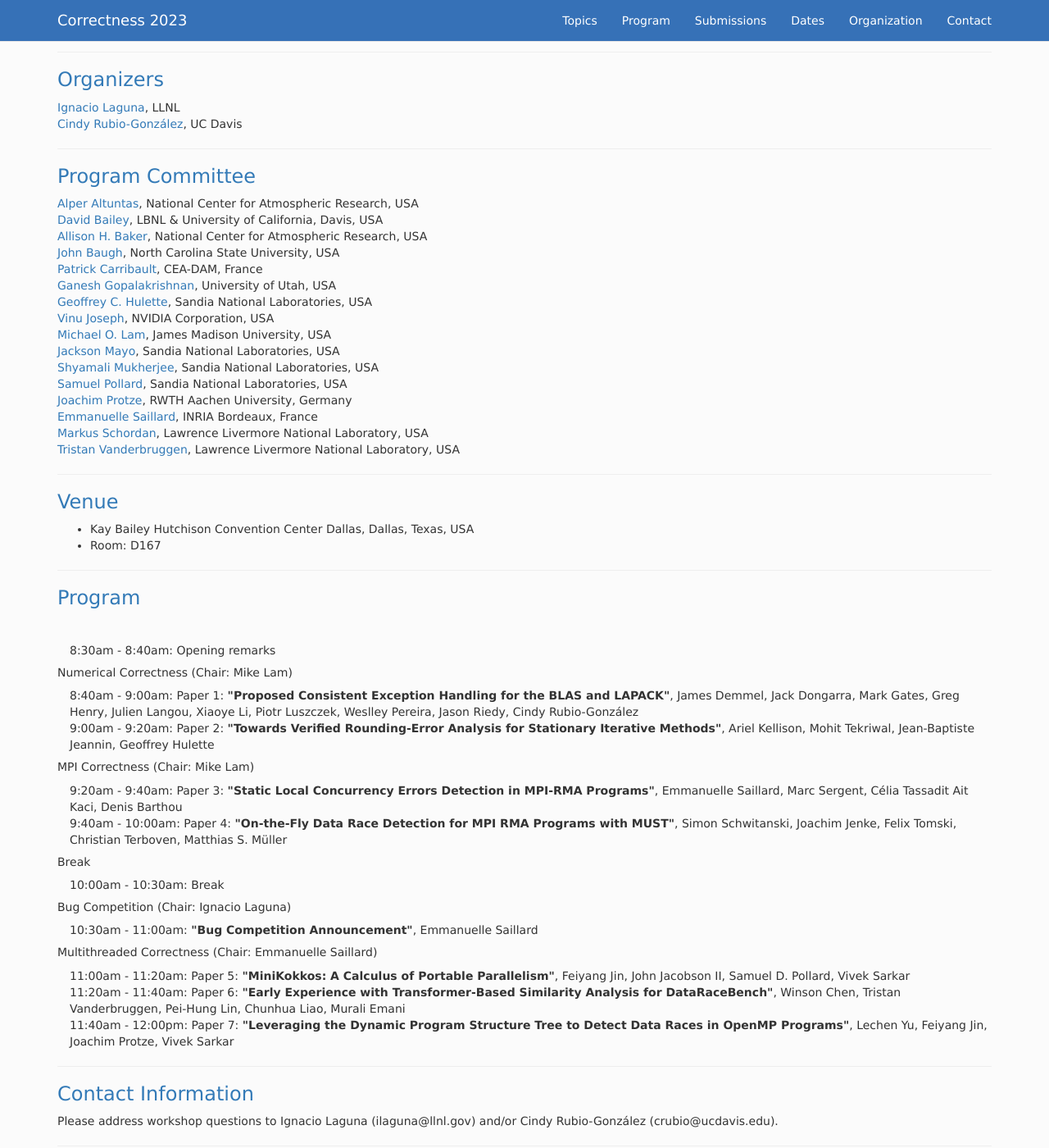
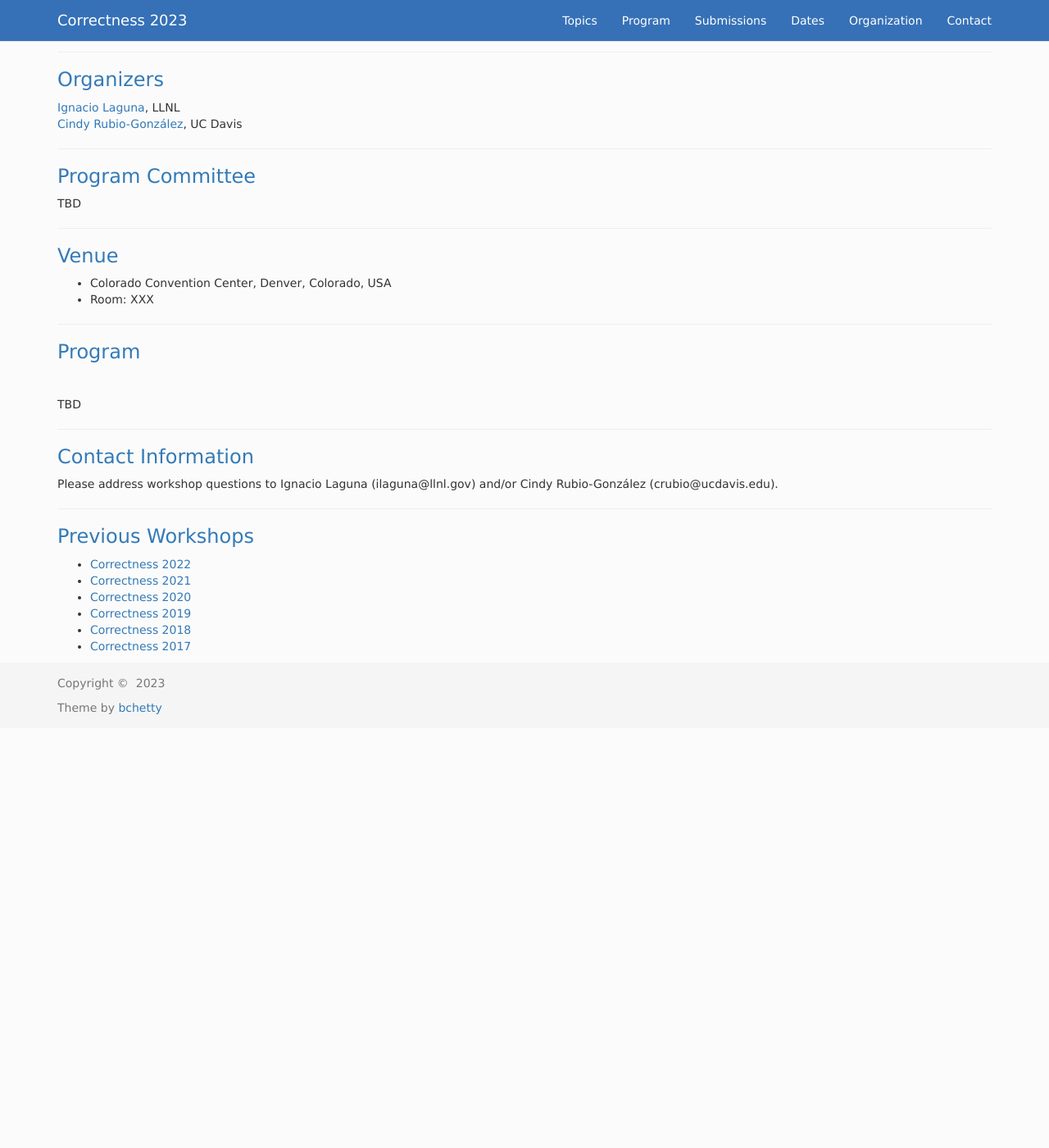
Before and after one commit to correctness-workshop/2023, a Jekyll site: the page built from index.md, in a window 1280 px wide and 1400 px high, scrolled down 2124 px. Shown: the whole window at 82% size. Built offline with Jekyll 4.4.1, drawn with Linux system fonts in a browser that asks for light colours; nearby versions of some CDN libraries; the list of posts is cut into pages by our own code; after the commit the page ends 3022 px from its top, so only the background shows below that; some of the changed text lies outside the part shown.

Commit message:
Update index.md

```diff
--- a/index.md
+++ b/index.md
@@ -1,16 +1,16 @@
 ---
 layout: template1
-title: Correctness 2022
+title: Correctness 2023
 comments: false
 ---
 
 <img src="img/picture.jpg" alt="Drawing" style="width:1200px;" />
 
-<center><h2>Correctness 2022: Sixth International Workshop on Software Correctness for HPC Applications</h2></center>
-<center><h4> November 18, 2022 (half day, 8:30am - 12pm CST) </h4></center>
-<center><h4> Kay Bailey Hutchison Convention Center Dallas </h4></center>
-<center><h4> Dallas, Texas, USA </h4></center>
-<center><h5> Held in conjunction with SC22: <a href="https://sc22.supercomputing.org/">The International Conference for High Performance Computing, Networking, Storage and Analysis</a> </h5></center>
+<center><h2>Correctness 2023: Seventh International Workshop on Software Correctness for HPC Applications</h2></center>
+<center><h4> November XX, 2023 (full day, 8:30am - xxpm CST) </h4></center>
+<center><h4> Colorado Convention Center </h4></center>
+<center><h4> Denver, Colorado, USA </h4></center>
+<center><h5> Held in conjunction with SC23: <a href="https://sc23.supercomputing.org/">The International Conference for High Performance Computing, Networking, Storage and Analysis</a> </h5></center>
 <center>
 In cooperation with <br />
 <a href="http://www.computer.org">
@@ -84,24 +84,23 @@ The proceedings will be archived in IEEE Xplore.
 ### <a class="anchor" name="dates"> Important Dates </a>
 
 <!--
-* Paper submissions due: ~~August 9, 2021~~ **Extended:** August 16, 2021
-* Notification of acceptance: September 20, 2021
-* E-copyright registration completed by authors: TBD
-* Camera-ready papers due: TBD
--->
-
 * Paper submissions due: ~~August 5, 2022~~ **Extended:** August 12, 2022 (submission updates will be allowed until August 14)
 * Notification of acceptance: September 9, 2022
 * E-copyright registration completed by authors: September 23, 2022
 * Camera-ready papers due: September 30, 2022
+-->
+* Paper submissions due: TBD
+* Notification of acceptance: TBD
+* E-copyright registration completed by authors: TBD
+* Camera-ready papers due: TBD
 
 All time zones are AOE.
 
 ---
 ### <a class="anchor" name="date">Workshop Date</a>
 
-- Half-day Workshop
-- November 18, 2022, 8:30am - 12pm CST
+- Full-day Workshop
+- November XX, 2023, 8:30am - XX CST
 
 ---
 ### <a class="anchor" name="org">Organizers</a>
@@ -112,6 +111,7 @@ All time zones are AOE.
 ---
 ### <a class="anchor" name="pc">Program Committee</a>
 
+<!--
 [Alper Altuntas](https://staff.ucar.edu/users/altuntas), National Center for Atmospheric Research, USA <br />
 [David Bailey](https://cs.ucdavis.edu/directory/david-bailey), LBNL & University of California, Davis, USA <br />
 [Allison H. Baker](https://staff.ucar.edu/users/abaker), National Center for Atmospheric Research, USA <br />
@@ -128,22 +128,22 @@ All time zones are AOE.
 [Emmanuelle Saillard](http://emmanuellesaillard.fr/), INRIA Bordeaux, France  <br />
 [Markus Schordan]( https://people.llnl.gov/schordan1), Lawrence Livermore National Laboratory, USA <br />
 [Tristan Vanderbruggen](https://people.llnl.gov/vanderbrugge1), Lawrence Livermore National Laboratory, USA <br />
-<!--
-[Hugo Brunie](https://team.inria.fr/corse/team-members/), INRIA, France <br />
-[Boyana Norris](https://ix.cs.uoregon.edu/~norris/), University of Oregon, USA <br />
-[Tristan Ravitch](https://galois.com/team/tristan-ravitch/), Galois, Inc, USA <br />
 -->
+TBD
 
 ---
 ### <a class="anchor" name="venue">Venue</a>
 
-- Kay Bailey Hutchison Convention Center Dallas, Dallas, Texas, USA
-- Room: D167
+- Colorado Convention Center, Denver, Colorado, USA
+- Room: XXX
 
 ---
 ### <a class="anchor" name="program">Program</a>
 <br />
 
+TBD
+
+<!--
 <table>
 <tr><td width="15">  </td> <td>8:30am - 8:40am:  Opening remarks    </td> </tr>
 </table>
@@ -176,6 +176,7 @@ All time zones are AOE.
 <tr><td width="15">  </td> <td>11:20am - 11:40am:  Paper 6: <b>"Early Experience with Transformer-Based Similarity Analysis for DataRaceBench"</b>, Winson Chen, Tristan Vanderbruggen, Pei-Hung Lin, Chunhua Liao, Murali Emani </td> </tr>
 <tr><td width="15">  </td> <td>11:40am - 12:00pm:  Paper 7: <b>"Leveraging the Dynamic Program Structure Tree to Detect Data Races in OpenMP Programs"</b>, Lechen Yu, Feiyang Jin, Joachim Protze, Vivek Sarkar </td> </tr>
 </table>
+-->
 
 ---
 ###  <a class="anchor" name="contact">Contact Information</a>
```
Also changed, not shown: other parts of index.md (+1 -0 lines).
